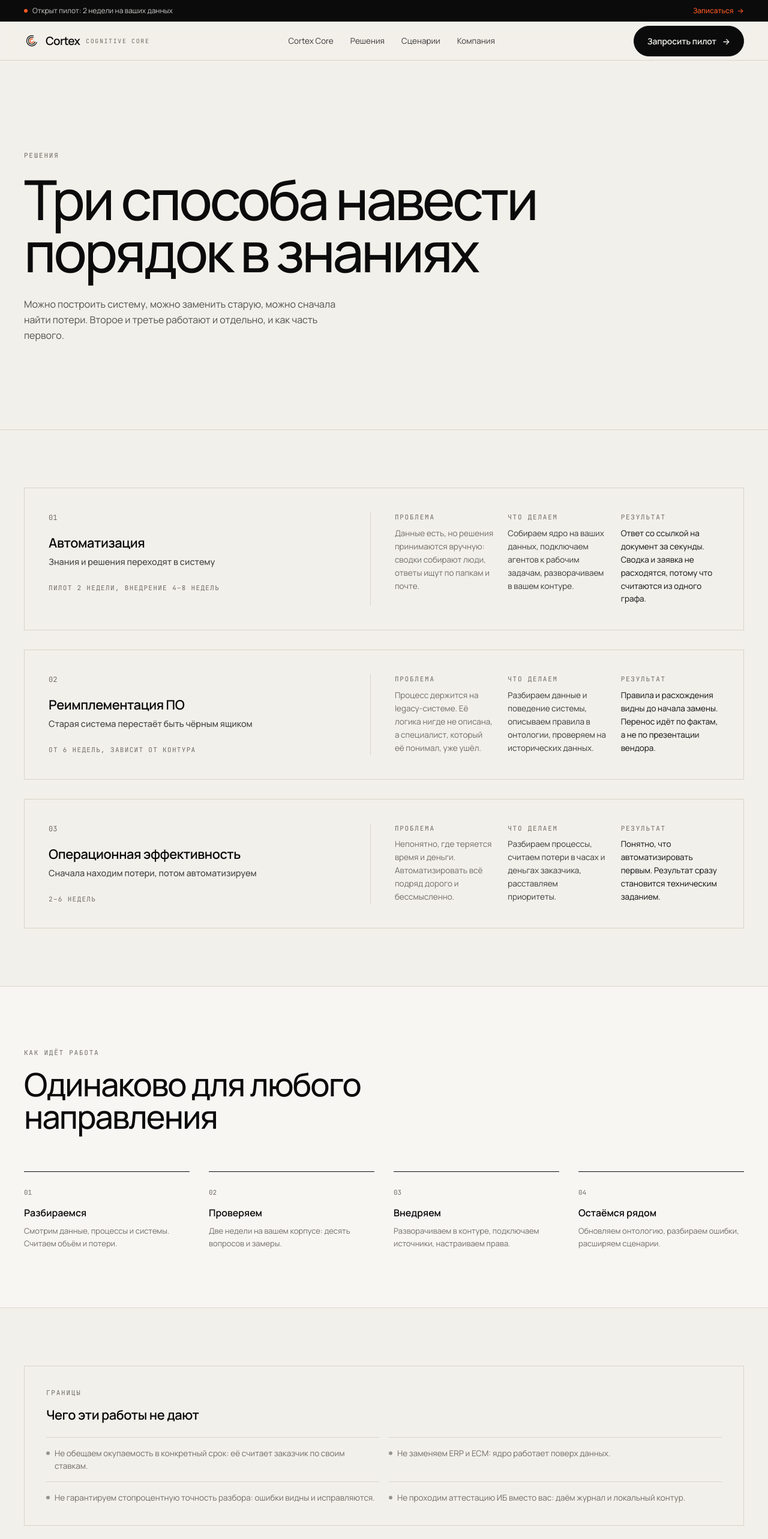
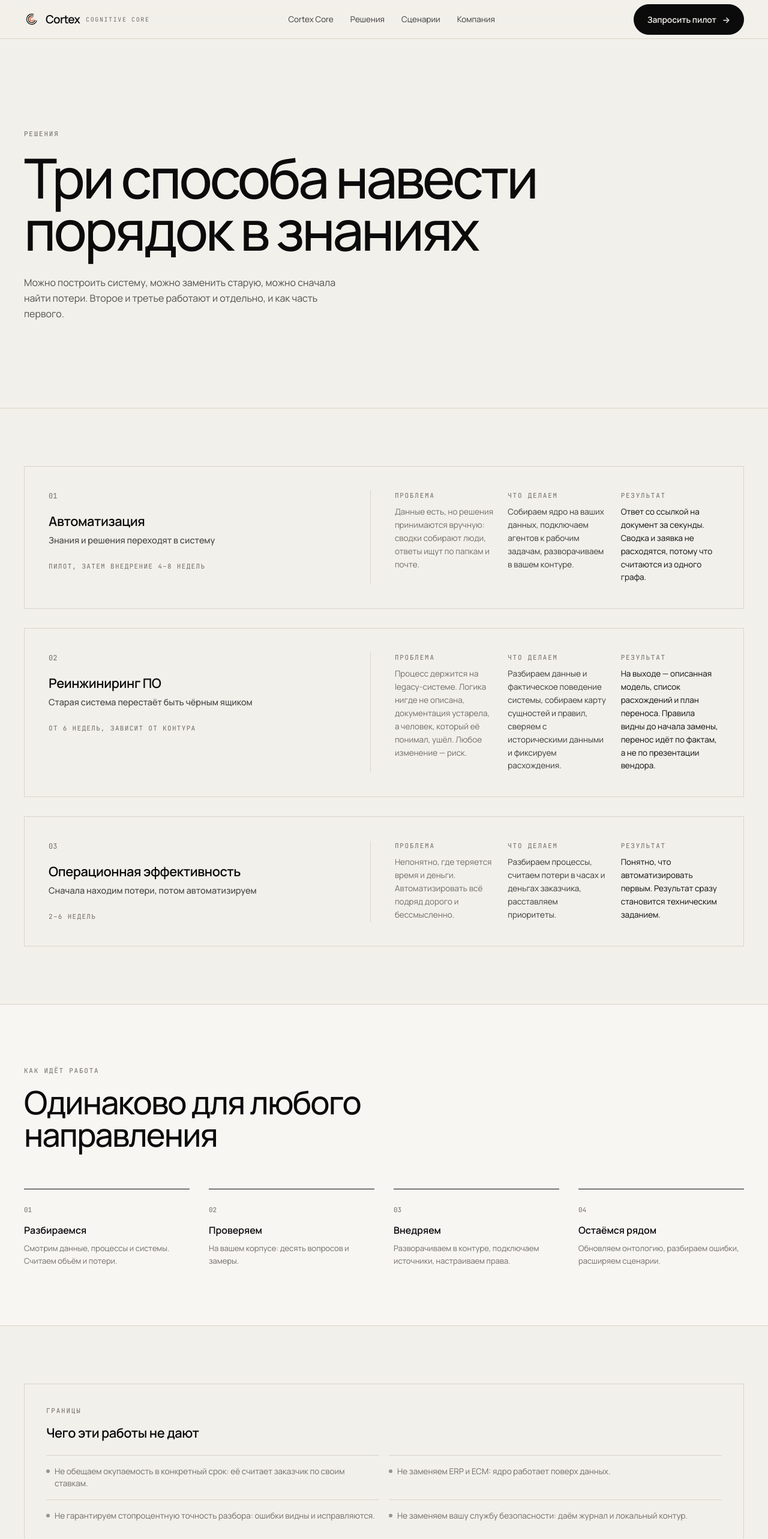
Before and after one commit to eshigarov/cortex, a Next.js app: page /cortex/solutions in a window 1280 px wide. Shown: the top 2566 px of the page at 60% size. Built offline with nearby package versions, Linux system fonts and the light colour scheme.

Commit message:
v3.5: убрана плашка, лимит упоминаний пилота (2), реимплементация→реинжиниринг с расширением, интеграции, удалены сертификаты ИБ и мелкие оговорки

```diff
--- a/app/about/page.tsx
+++ b/app/about/page.tsx
@@ -24,7 +24,6 @@ export default function AboutPage() {
             {[
               ["Сначала факт, потом вывод", "Любое утверждение в ответе имеет источник. Нет источника, нет утверждения."],
               ["Данные остаются у заказчика", "Локальная модель, закрытый контур, без внешних вызовов с корпусом."],
-              ["Дёшево убивать гипотезы", "Пилот за две недели показывает, работает ли это. Не работает, говорим прямо."],
               ["Отчётность как продукт", "Журнал решений не побочный лог, а то, что делает ИИ допустимым к работе."],
             ].map(([t, d]) => (
               <div key={t} className="border-t border-[var(--color-line)] pt-5">
--- a/app/layout.tsx
+++ b/app/layout.tsx
@@ -2,7 +2,6 @@ import type { Metadata } from "next";
 import { Manrope, JetBrains_Mono } from "next/font/google";
 import "./globals.css";
 import { SiteNav } from "@/components/site-nav";
-import { Announcement } from "@/components/announcement";
 import { SiteFooter } from "@/components/site-footer";
 
 const sans = Manrope({ subsets: ["latin", "cyrillic"], variable: "--font-manrope", display: "swap" });
@@ -11,14 +10,13 @@ const mono = JetBrains_Mono({ subsets: ["latin", "cyrillic"], variable: "--font-
 export const metadata: Metadata = {
   title: "Cortex — инфраструктура проверяемых решений для ИИ-агентов",
   description:
-    "Cortex Core — ядро для ИИ-агентов: онтология, память, граф знаний, журнал решений. Проверяемые решения вместо уверенных ответов. Пилот — две недели на ваших данных.",
+    "Cortex Core — ядро для ИИ-агентов: онтология, память, граф знаний, журнал решений. Проверяемые решения вместо уверенных ответов.",
 };
 
 export default function RootLayout({ children }: { children: React.ReactNode }) {
   return (
     <html lang="ru" className={`${sans.variable} ${mono.variable}`}>
       <body className="antialiased">
-        <Announcement />
         <SiteNav />
         <main>{children}</main>
         <SiteFooter />
--- a/app/security/page.tsx
+++ b/app/security/page.tsx
@@ -1,7 +1,6 @@
 import Link from "next/link";
 
 const limits = [
-  ["Нет аттестации и сертификатов", "Мы не заявляем соответствие ГОСТ или требованиям регулятора. Журнал и локальный контур помогают пройти проверку, но не заменяют её."],
   ["Не заменяем средства защиты", "Ядро не является СЗИ, DLP или SIEM. Оно встраивается в ваш периметр, а не вместо него."],
   ["Не работаем с закрытыми данными", "Если у ядра нет прав на источник, оно скажет, чего не хватает, вместо догадки."],
   ["Не даём юридической силы", "Ответ — основание для решения, а не сам документ. Подпись и ответственность остаются за человеком."],
--- a/app/solutions/page.tsx
+++ b/app/solutions/page.tsx
@@ -8,15 +8,15 @@ const directions = [
     problem: "Данные есть, но решения принимаются вручную: сводки собирают люди, ответы ищут по папкам и почте.",
     what: "Собираем ядро на ваших данных, подключаем агентов к рабочим задачам, разворачиваем в вашем контуре.",
     result: "Ответ со ссылкой на документ за секунды. Сводка и заявка не расходятся, потому что считаются из одного графа.",
-    term: "пилот 2 недели, внедрение 4–8 недель",
+    term: "пилот, затем внедрение 4–8 недель",
   },
   {
     n: "02",
-    title: "Реимплементация ПО",
+    title: "Реинжиниринг ПО",
     lead: "Старая система перестаёт быть чёрным ящиком",
-    problem: "Процесс держится на legacy-системе. Её логика нигде не описана, а специалист, который её понимал, уже ушёл.",
-    what: "Разбираем данные и поведение системы, описываем правила в онтологии, проверяем на исторических данных.",
-    result: "Правила и расхождения видны до начала замены. Перенос идёт по фактам, а не по презентации вендора.",
+    problem: "Процесс держится на legacy-системе. Логика нигде не описана, документация устарела, а человек, который её понимал, ушёл. Любое изменение — риск.",
+    what: "Разбираем данные и фактическое поведение системы, собираем карту сущностей и правил, сверяем с историческими данными и фиксируем расхождения.",
+    result: "На выходе — описанная модель, список расхождений и план переноса. Правила видны до начала замены, перенос идёт по фактам, а не по презентации вендора.",
     term: "от 6 недель, зависит от контура",
   },
   {
@@ -82,7 +82,7 @@ export default function SolutionsPage() {
           <div className="mt-16 grid gap-8 md:grid-cols-4">
             {[
               ["01", "Разбираемся", "Смотрим данные, процессы и системы. Считаем объём и потери."],
-              ["02", "Проверяем", "Две недели на вашем корпусе: десять вопросов и замеры."],
+              ["02", "Проверяем", "На вашем корпусе: десять вопросов и замеры."],
               ["03", "Внедряем", "Разворачиваем в контуре, подключаем источники, настраиваем права."],
               ["04", "Остаёмся рядом", "Обновляем онтологию, разбираем ошибки, расширяем сценарии."],
             ].map(([n, t, d]) => (
@@ -105,7 +105,7 @@ export default function SolutionsPage() {
               "Не обещаем окупаемость в конкретный срок: её считает заказчик по своим ставкам.",
               "Не заменяем ERP и ECM: ядро работает поверх данных.",
               "Не гарантируем стопроцентную точность разбора: ошибки видны и исправляются.",
-              "Не проходим аттестацию ИБ вместо вас: даём журнал и локальный контур.",
+              "Не заменяем вашу службу безопасности: даём журнал и локальный контур.",
             ].map((t) => (
               <li key={t} className="flex items-start gap-2 border-t border-[var(--color-line)] pt-4 text-[13.5px] text-[var(--color-mute)]">
                 <span className="mt-[7px] h-1.5 w-1.5 shrink-0 rounded-full bg-[var(--color-ink)]/40" />
@@ -121,7 +121,7 @@ export default function SolutionsPage() {
           <div>
             <h2 className="h3">С чего начать?</h2>
             <p className="mt-2 max-w-[52ch] text-[14px] text-[var(--color-mute)]">
-              Если неясно, где потери, начинаем с консалтинга. Если система есть, с реимплементации.
+              Если неясно, где потери, начинаем с консалтинга. Если система есть, с реинжиниринга.
               Если данных много, а порядка нет, с автоматизации.
             </p>
           </div>
--- a/components/announcement.tsx
+++ /dev/null
@@ -1,17 +0,0 @@
-import Link from "next/link";
-
-export function Announcement() {
-  return (
-    <div className="bg-[var(--color-ink)] text-[var(--color-paper)]">
-      <div className="wrap flex h-9 items-center justify-between gap-4 text-[12px]">
-        <div className="flex items-center gap-2">
-          <span className="inline-block h-1.5 w-1.5 rounded-full bg-[var(--color-acid)]" />
-          <span className="text-[var(--color-paper)]/85">Открыт пилот: 2 недели на ваших данных</span>
-        </div>
-        <Link href="/pilot" className="hidden items-center gap-1.5 font-medium text-[var(--color-acid)] hover:underline sm:flex">
-          Записаться <span aria-hidden>→</span>
-        </Link>
-      </div>
-    </div>
-  );
-}
```
Also changed, not shown: app/core/page.tsx (+16 -2 lines), app/page.tsx (+1 -15 lines), app/pilot/page.tsx (+6 -7 lines).
